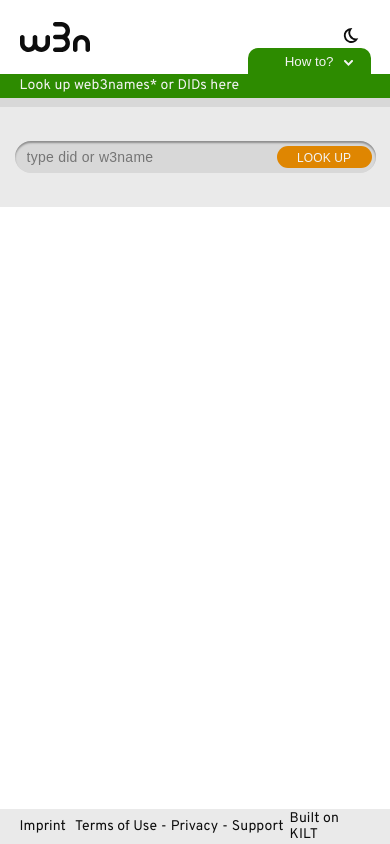
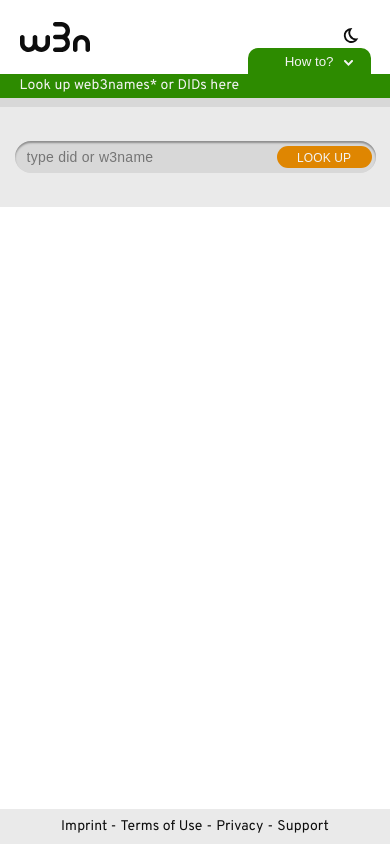
Before and after one commit to KILT-Foundation/w3n.id, a React (Create React App) app: page / in a window 390 px wide. Built offline with nearby package versions, Linux system fonts and the light colour scheme.

Commit message:
feat: responsive footer

```diff
--- a/src/Components/Footer.tsx
+++ b/src/Components/Footer.tsx
@@ -4,6 +4,7 @@
 const StyledFooter = styled.div`
   background-color: ${(props) => props.theme.searchbackground};
   height: 35px;
+  min-height: fit-content;
   width: 100vw;
   display: flex;
   margin-top: auto;
@@ -26,6 +27,9 @@
   width: 63px;
   display: flex;
   justify-content: flex-start;
+  @media (max-width: 400px) {
+    display: none;
+  }
 `
 const LinksContainer = styled.div`
   width: 80%;
@@ -33,11 +37,31 @@
   display: flex;
   justify-content: center;
   gap: 4px;
+  @media (max-width: 400px) {
+    width: 100%;
+  }
+  @media (max-width: 300px) {
+    font-size: 12px;
+  }
 `
 const LogoContainer = styled.div`
   width: 103px;
   display: flex;
   justify-content: flex-end;
+  @media (max-width: 400px) {
+    display: none;
+  }
+`
+const ImprintText = styled.span`
+  display: none;
+  justify-content: center;
+  align-items: center;
+  width: fit-content;
+  gap: 4px;
+  display: none;
+  @media (max-width: 400px) {
+    display: flex;
+  }
 `
 export const Footer = () => {
   return (
@@ -47,6 +71,7 @@
           <span>Imprint</span>
         </ImprintContainer>
         <LinksContainer>
+          <ImprintText>Imprint -</ImprintText>
           <span>Terms of Use</span>
           <span>-</span>
 
```
